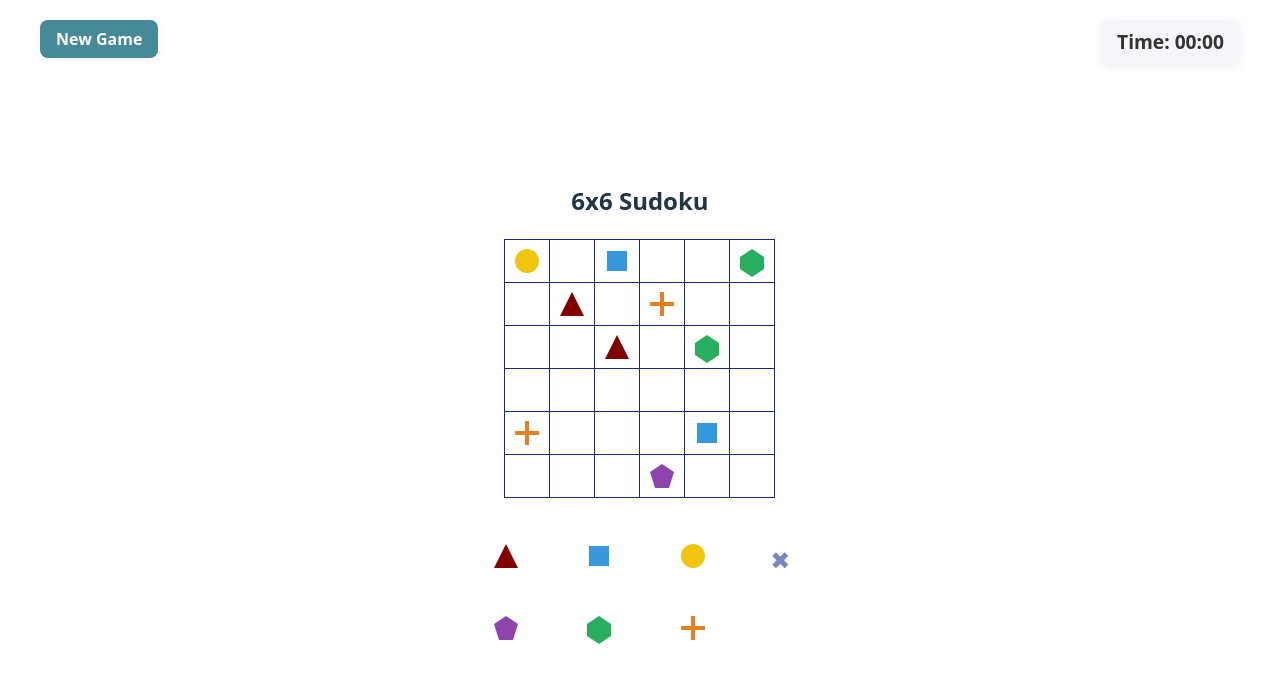
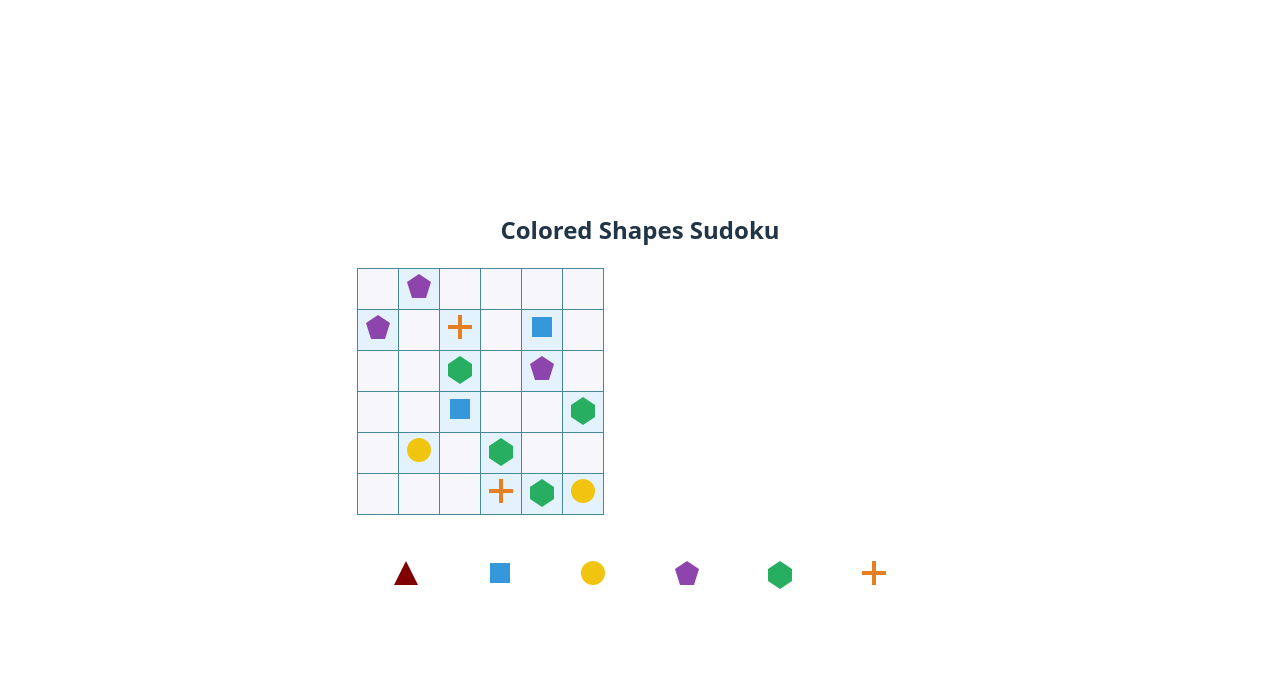
Before and after one commit to Kafka1401/Sodoku, a React (Vite) app: page / in a window 1280 px wide. Both pictures are taken after a click on the button "Colored Shapes". Shown: the top 682 px of the page. Built offline with nearby package versions, Linux system fonts and the light colour scheme.

Commit message:
bad branch

```diff
--- a/src/App.tsx
+++ b/src/App.tsx
@@ -1,6 +1,7 @@
 
 import React, { useState } from 'react';
 import Sudoku from './Sudoku';
+import ShapeSudoku from './ShapeSudoku';
 import CoverPage from './CoverPage';
 import './App.css';
 
@@ -18,7 +19,7 @@ function App() {
       {showCover ? (
         <CoverPage onStart={handleStart} />
       ) : (
-        <Sudoku variant={variant} />
+        variant === 'shapes' ? <ShapeSudoku /> : <Sudoku variant={variant} />
       )}
     </>
   );
--- a/src/ShapeSudoku.tsx
+++ b/src/ShapeSudoku.tsx
@@ -1,7 +1,85 @@
+
 import { useState, useEffect, useRef } from 'react';
 import './ShapeSudoku.css';
 import ShapeRenderer from './ShapeRenderer';
 import shapeMap from './shapeMap';
+
+const SHAPES = ['1', '2', '3', '4', '5', '6'];
+
+function generateFullShapeBoard(): string[][] {
+  // Backtracking to fill a 6x6 grid with unique shapes per row/col
+  const board = Array.from({ length: 6 }, () => Array(6).fill(''));
+  function fill(row: number, col: number): boolean {
+    if (row === 6) return true;
+    if (col === 6) return fill(row + 1, 0);
+    const shuffled = SHAPES.slice().sort(() => Math.random() - 0.5);
+    for (const shape of shuffled) {
+      if (isValidShape(board, row, col, shape)) {
+        board[row][col] = shape;
+        if (fill(row, col + 1)) return true;
+        board[row][col] = '';
+      }
+    }
+    return false;
+  }
+  fill(0, 0);
+  return board;
+}
+
+function hasUniqueShapeSolution(board: string[][]): boolean {
+  let count = 0;
+  function solve(bd: string[][]): boolean {
+    for (let i = 0; i < 6; i++) {
+      for (let j = 0; j < 6; j++) {
+        if (bd[i][j] === '') {
+          for (const shape of SHAPES) {
+            if (isValidShape(bd, i, j, shape)) {
+              bd[i][j] = shape;
+              if (solve(bd)) {
+                count++;
+                if (count > 1) return false;
+              }
+              bd[i][j] = '';
+            }
+          }
+          return false;
+        }
+      }
+    }
+    return true;
+  }
+  const copy = board.map(row => [...row]);
+  solve(copy);
+  return count === 1;
+}
+
+function generateShapePuzzleBoardFromSolution(solution: string[][]): string[][] {
+  let puzzle = solution.map(row => [...row]);
+  let cells = [];
+  for (let i = 0; i < 6; i++) {
+    for (let j = 0; j < 6; j++) {
+      cells.push([i, j]);
+    }
+  }
+  // Shuffle cells for random removal order
+  for (let k = cells.length - 1; k > 0; k--) {
+    const l = Math.floor(Math.random() * (k + 1));
+    [cells[k], cells[l]] = [cells[l], cells[k]];
+  }
+  for (const [i, j] of cells) {
+    const backup = puzzle[i][j];
+    puzzle[i][j] = '';
+    // Only keep removal if puzzle still has a unique solution
+    if (!hasUniqueShapeSolution(puzzle)) {
+      puzzle[i][j] = backup;
+    }
+  }
+  // Final check: if puzzle is not uniquely solvable, regenerate
+  if (!hasUniqueShapeSolution(puzzle)) {
+    return solution.map(row => [...row]); // fallback to full solution
+  }
+  return puzzle;
+}
 
 function isValidShape(board: string[][], row: number, col: number, value: string): boolean {
   // Only check row and column for shapes (no box constraint)
@@ -14,40 +92,109 @@ function isValidShape(board: string[][], row: number, col: number, value: string
   return true;
 }
 
+
 function ShapeSudoku() {
-  // ...state logic for shapes board...
-  // ...cell click, shape click, and rendering logic...
-  // Only highlight cell red if it violates shape rules (row/col)
-  // Render the board with only thin borders, no bold inner grid lines
+  // Guarantee a solvable puzzle with a unique solution
+  const [solutionBoard, setSolutionBoard] = useState<string[][]>(() => generateFullShapeBoard());
+  const [initialBoard, setInitialBoard] = useState<string[][]>(() => {
+    let puzzle;
+    let attempts = 0;
+    do {
+      puzzle = generateShapePuzzleBoardFromSolution(solutionBoard);
+      attempts++;
+      // If puzzle is not solvable, regenerate solution and puzzle
+      if (!hasUniqueShapeSolution(puzzle)) {
+        const newSolution = generateFullShapeBoard();
+        for (let i = 0; i < 6; i++) for (let j = 0; j < 6; j++) solutionBoard[i][j] = newSolution[i][j];
+      }
+    } while (!hasUniqueShapeSolution(puzzle) && attempts < 10);
+    return puzzle;
+  });
+  const [board, setBoard] = useState<string[][]>(initialBoard);
+  const [selectedCell, setSelectedCell] = useState<{row: number, col: number} | null>(null);
+  const [selectedShape, setSelectedShape] = useState<string | null>(null);
+  const [completed, setCompleted] = useState(false);
+
+  const handleCellClick = (row: number, col: number) => {
+    if (initialBoard[row][col] !== '') return;
+    setSelectedCell({ row, col });
+  };
+
+  const handleShapeClick = (shape: string) => {
+    setSelectedShape(shape);
+    if (!selectedCell) return;
+    const { row, col } = selectedCell;
+    if (initialBoard[row][col] !== '') return;
+    // Fill the cell but keep it selected
+    setBoard(prevBoard => {
+      const newBoard = prevBoard.map((r, i) =>
+        r.map((cell, j) => (i === row && j === col ? shape : cell))
+      );
+      // Check for completion
+      if (isBoardComplete(newBoard)) {
+        setCompleted(true);
+      }
+      return newBoard;
+    });
+  };
+
+  function isBoardComplete(board: string[][]): boolean {
+    for (let i = 0; i < 6; i++) {
+      for (let j = 0; j < 6; j++) {
+        const value = board[i][j];
+        if (value === '' || !isValidShape(board, i, j, value)) return false;
+      }
+    }
+    return true;
+  }
+
   return (
     <div className="shape-sudoku-container">
       <h2>Colored Shapes Sudoku</h2>
       <table className="shape-sudoku-board">
         <tbody>
-          {/* Render 6x6 grid, no bold lines for 2x3 boxes */}
-          {/* Example rendering, replace with your actual board state logic */}
-          {/* {board.map((row, i) => (
+          {board.map((row, i) => (
             <tr key={i}>
               {row.map((cell, j) => {
-                // Only use thin borders, no bold classes
-                const isPrefilled = false; // replace with your logic
-                const isIncorrect = false; // replace with your logic
-                let cellClass = '';
-                let tdClass = '';
-                if (isPrefilled) cellClass += ' prefilled';
+                const isPrefilled = initialBoard[i][j] !== '';
+                const isIncorrect = !isPrefilled && cell !== '' && !isValidShape(board, i, j, cell);
+                let cellClass = isPrefilled ? 'prefilled' : '';
                 if (isIncorrect) cellClass += ' invalid';
-                // Add selected logic if needed
+                if (selectedCell && selectedCell.row === i && selectedCell.col === j) cellClass += ' selected';
                 return (
-                  <td key={j} className={tdClass.trim()}>
+                  <td key={j} className={cellClass.trim()} onClick={() => handleCellClick(i, j)}>
                     {cell ? <ShapeRenderer value={cell} /> : null}
                   </td>
                 );
               })}
             </tr>
-          ))} */}
+          ))}
         </tbody>
       </table>
-      {/* ...rest of your UI... */}
+      {/* Shape selection array */}
+      <div className="shape-number-array">
+        <table>
+          <tbody>
+            <tr>
+              {SHAPES.map((shape) => (
+                <td key={shape}>
+                  <button
+                    className={`shape-number-btn${selectedShape === shape ? ' selected' : ''}`}
+                    onClick={e => { handleShapeClick(shape); e.currentTarget.blur(); }}
+                  >
+                    <ShapeRenderer value={shape} />
+                  </button>
+                </td>
+              ))}
+            </tr>
+          </tbody>
+        </table>
+      </div>
+      {completed && (
+        <div className="newgame-prompt">
+          <p>Congratulations! You completed the grid.</p>
+        </div>
+      )}
     </div>
   );
 }
```
